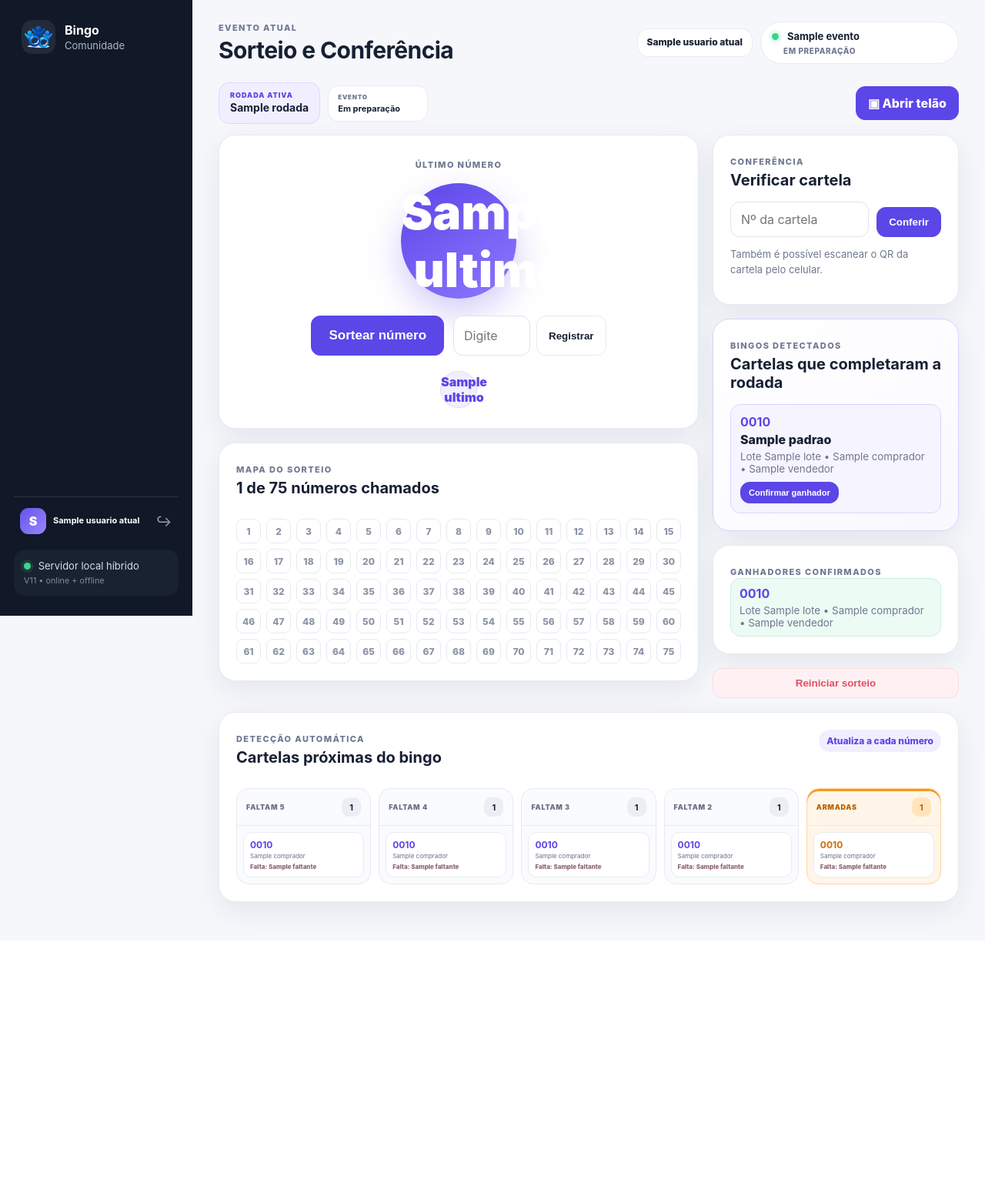
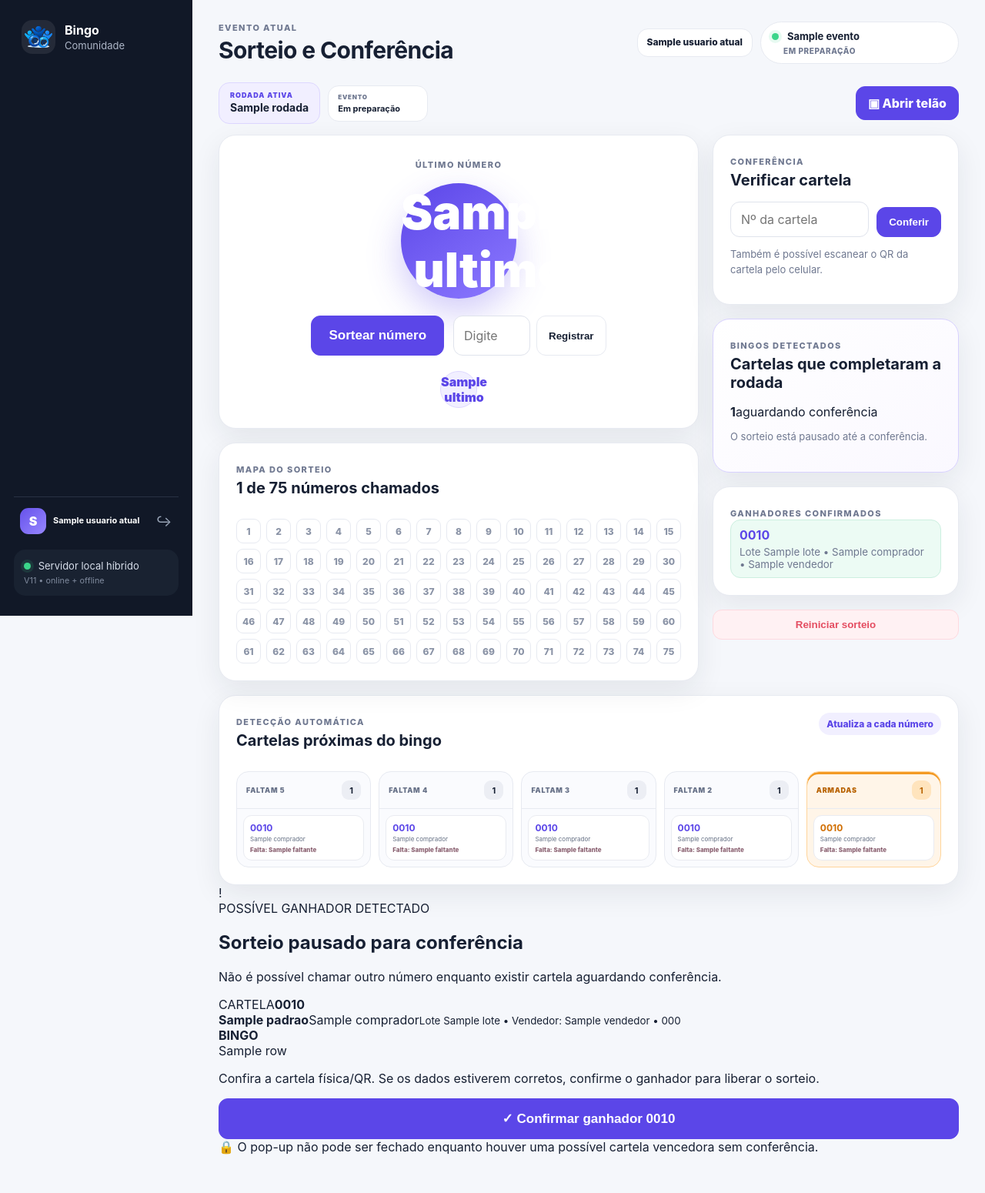
Before and after one commit to neibarbosa0692/bingo-comunidade-online, a Python web app: template templates/sorteio.html in a window 1280 px wide. Shown: the whole page at 77% size. Before the commit the page ends 1199 px from the top, so only its background shows below. Run offline with Jinja, Linux system fonts and the light colour scheme; the template is opened without the code that fills it: most values are stand-ins (such as "Sample title", 1, 10 or a date in 2020).

Commit message:
Add files via upload

```diff
--- a/templates/sorteio.html
+++ b/templates/sorteio.html
@@ -29,7 +29,7 @@
 
   <aside class="draw-side">
     <div class="panel winner-panel"><span class="eyebrow">CONFERÊNCIA</span><h3>Verificar cartela</h3><form action="{{ url_for('conferir') }}" method="post" class="inline-form"><input type="number" name="numero" placeholder="Nº da cartela" required><button class="btn btn-primary">Conferir</button></form><p class="muted">Também é possível escanear o QR da cartela pelo celular.</p></div>
-    <div class="panel v7-bingo-detected"><span class="eyebrow">BINGOS DETECTADOS</span><h3>Cartelas que completaram a rodada</h3><div class="winner-list">{% for p in possiveis[:16] %}<div class="winner-item {% if p.confirmado %}confirmed{% endif %}"><strong>{{ '%04d'|format(p.numero) }}</strong><span>{{ p.padrao }}</span><small>{% if p.lote %}Lote {{ p.lote }} • {% endif %}{{ p.comprador or 'Comprador não informado' }}{% if p.vendedor %} • {{ p.vendedor }}{% endif %}</small>{% if not p.confirmado %}<form action="{{ url_for('confirmar_ganhador', numero=p.numero) }}" method="post"><button class="btn btn-small btn-primary">Confirmar ganhador</button></form>{% else %}<em>✓ Confirmado</em>{% endif %}</div>{% else %}<p class="muted">Nenhuma cartela completou o padrão da rodada.</p>{% endfor %}</div></div>
+    <div class="panel v7-bingo-detected {% if pendentes_conferencia %}attention{% endif %}"><span class="eyebrow">BINGOS DETECTADOS</span><h3>Cartelas que completaram a rodada</h3>{% if pendentes_conferencia %}<div class="v9-detected-summary"><b>{{ pendentes_conferencia|length }}</b><span>aguardando conferência</span></div><p class="muted">O sorteio está pausado até a conferência.</p>{% elif possiveis %}<div class="winner-list compact">{% for p in possiveis[:8] %}<div class="winner-item confirmed"><strong>{{ '%04d'|format(p.numero) }}</strong><small>{{ p.comprador or 'Comprador não informado' }}</small><em>✓ Confirmado</em></div>{% endfor %}</div>{% else %}<p class="muted">Nenhuma cartela completou o padrão da rodada.</p>{% endif %}</div>
     {% if ganhadores %}<div class="panel"><span class="eyebrow">GANHADORES CONFIRMADOS</span><div class="winner-list compact">{% for g in ganhadores %}<div class="winner-item confirmed"><strong>{{ '%04d'|format(g.numero) }}</strong><small>{% if g.lote %}Lote {{ g.lote }} • {% endif %}{{ g.comprador or 'Comprador não informado' }}{% if g.vendedor %} • {{ g.vendedor }}{% endif %}</small></div>{% endfor %}</div></div>{% endif %}
     <form action="{{ url_for('reiniciar_sorteio') }}" method="post" onsubmit="return confirm('Reiniciar todos os números sorteados?')"><button class="btn btn-danger btn-full">Reiniciar sorteio</button></form>
   </aside>
@@ -49,5 +49,36 @@
     </div>
     {% endfor %}
   </div>
+
 </div>
+
+{% if pendentes_conferencia %}
+<div class="v9-bingo-modal-backdrop" role="dialog" aria-modal="true" aria-labelledby="v9BingoAlertTitle">
+  <section class="v9-bingo-modal">
+    <div class="v9-bingo-alert-head">
+      <div class="v9-alert-icon">!</div>
+      <div><span>POSSÍVEL GANHADOR DETECTADO</span><h2 id="v9BingoAlertTitle">Sorteio pausado para conferência</h2><p>Não é possível chamar outro número enquanto existir cartela aguardando conferência.</p></div>
+    </div>
+    <div class="v9-bingo-pending-list">
+      {% for p in pendentes_conferencia %}
+      <article class="v9-bingo-candidate">
+        <div class="v9-candidate-info">
+          <div class="v9-candidate-number"><span>CARTELA</span><strong>{{ '%04d'|format(p.numero) }}</strong></div>
+          <div class="v9-candidate-meta"><b>{{ p.padrao }}</b><span>{{ p.comprador or 'Comprador não informado' }}</span><small>{% if p.lote %}Lote {{ p.lote }}{% endif %}{% if p.vendedor %}{% if p.lote %} • {% endif %}Vendedor: {{ p.vendedor }}{% endif %}{% if p.telefone %} • {{ p.telefone }}{% endif %}</small></div>
+        </div>
+        <div class="v9-mini-bingo" aria-label="Cartela {{ '%04d'|format(p.numero) }}">
+          <div class="v9-mini-head"><b>B</b><b>I</b><b>N</b><b>G</b><b>O</b></div>
+          {% for row in p.grade %}<div class="v9-mini-row">{% for n in row %}<span class="{% if n==0 or n in sorteados %}hit{% endif %} {% if n==0 %}free{% endif %}">{{ '★' if n==0 else n }}</span>{% endfor %}</div>{% endfor %}
+        </div>
+        <div class="v9-candidate-actions">
+          <p>Confira a cartela física/QR. Se os dados estiverem corretos, confirme o ganhador para liberar o sorteio.</p>
+          <form action="{{ url_for('confirmar_ganhador', numero=p.numero) }}" method="post"><button class="btn btn-primary btn-xl btn-full">✓ Confirmar ganhador {{ '%04d'|format(p.numero) }}</button></form>
+        </div>
+      </article>
+      {% endfor %}
+    </div>
+    <div class="v9-modal-lock-note">🔒 O pop-up não pode ser fechado enquanto houver uma possível cartela vencedora sem conferência.</div>
+  </section>
+</div>
+{% endif %}
 {% endblock %}
```
